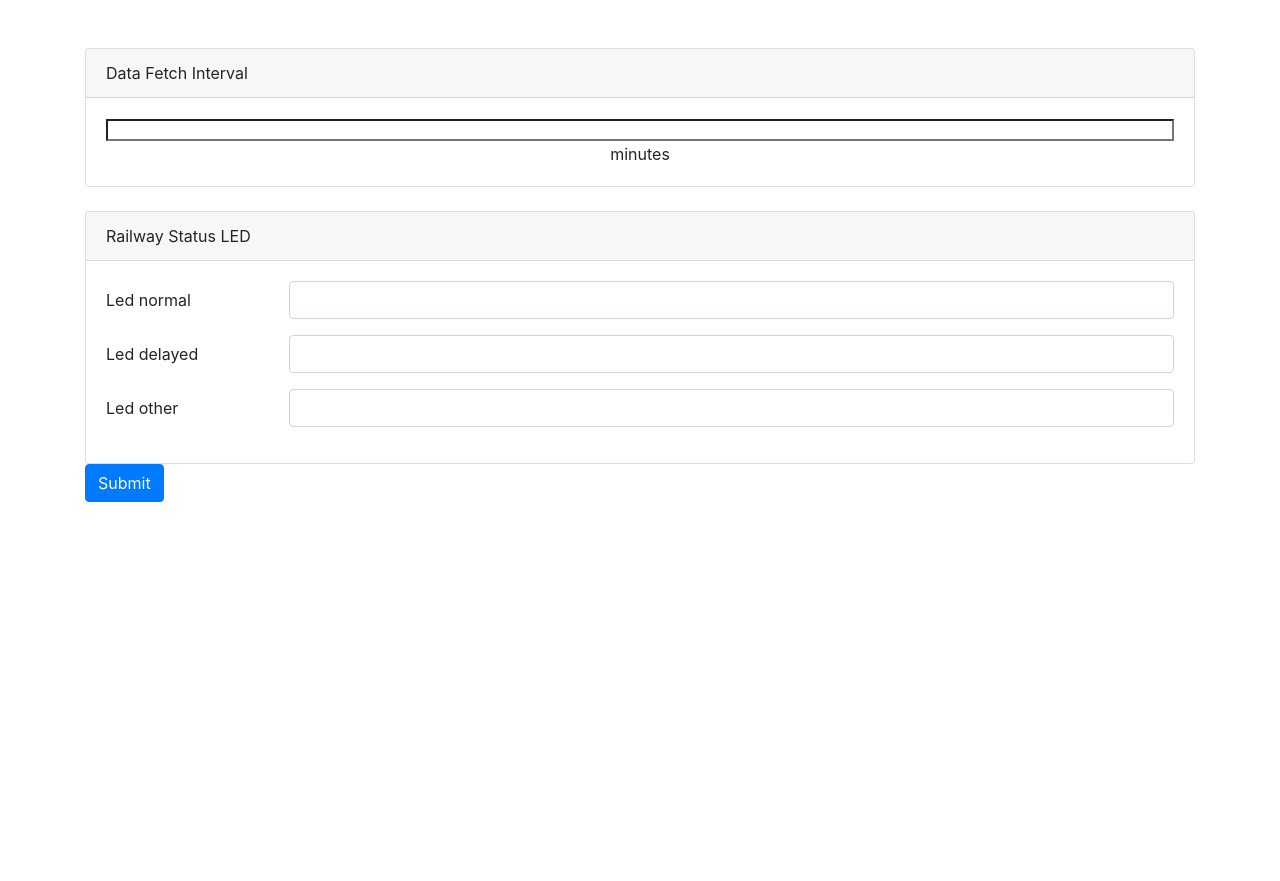
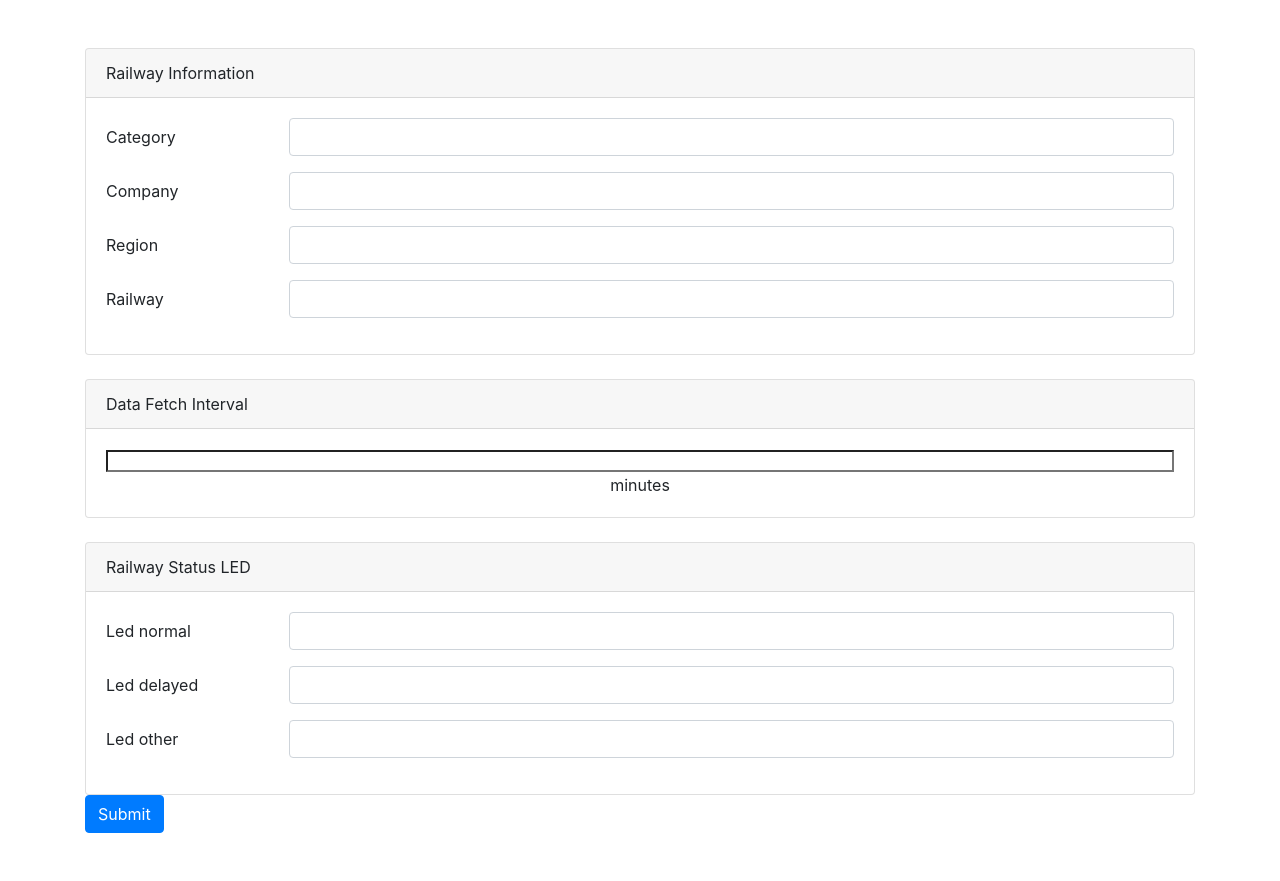
Before and after one commit to ichigozero/iot-py, a Python web app: template app/templates/settings/pydensha.html in a window 1280 px wide. Shown: the part 56-937 px from the top of the page. Before the commit the page ends 558 px from the top, so only its background shows below. Run offline with Jinja, Linux system fonts and the light colour scheme; the template is opened without the code that fills it: most values are stand-ins (such as "Sample title", 1, 10 or a date in 2020); form fields are guessed from the names that the template uses.

Commit message:
Show drop-down lists for railway infos

```diff
--- a/app/templates/settings/pydensha.html
+++ b/app/templates/settings/pydensha.html
@@ -8,6 +8,63 @@
     {{ flash() }}
     <form action="" method="post" novalidate>
       {{ form.hidden_tag() }}
+      <div class="card mt-4">
+        <div class="card-header">Railway Information</div>
+        <div class="card-body">
+          <div class="form-group row">
+            {{ form.category.label(class_="col-lg-2 col-form-label") }}
+            <div class="col-lg-10">
+              {% if not form.category.errors %}
+              {{ form.category(class_="form-control") }}
+              {% else %}
+              {{ form.category(class_="form-control is-invalid") }}
+              {% endif %}
+              {% for error in form.category.errors %}
+              <div class="invalid-feedback">{{ error }}</div>
+              {% endfor %}
+            </div>
+          </div>
+          <div class="form-group row">
+            {{ form.company.label(class_="col-lg-2 col-form-label") }}
+            <div class="col-lg-10">
+              {% if not form.company.errors %}
+              {{ form.company(class_="form-control") }}
+              {% else %}
+              {{ form.company(class_="form-control is-invalid") }}
+              {% endif %}
+              {% for error in form.company.errors %}
+              <div class="invalid-feedback">{{ error }}</div>
+              {% endfor %}
+            </div>
+          </div>
+          <div class="form-group row">
+            {{ form.region.label(class_="col-lg-2 col-form-label") }}
+            <div class="col-lg-10">
+              {% if not form.region.errors %}
+              {{ form.region(class_="form-control") }}
+              {% else %}
+              {{ form.region(class_="form-control is-invalid") }}
+              {% endif %}
+              {% for error in form.region.errors %}
+              <div class="invalid-feedback">{{ error }}</div>
+              {% endfor %}
+            </div>
+          </div>
+          <div class="form-group row">
+            {{ form.railway.label(class_="col-lg-2 col-form-label") }}
+            <div class="col-lg-10">
+              {% if not form.railway.errors %}
+              {{ form.railway(class_="form-control") }}
+              {% else %}
+              {{ form.railway(class_="form-control is-invalid") }}
+              {% endif %}
+              {% for error in form.railway.errors %}
+              <div class="invalid-feedback">{{ error }}</div>
+              {% endfor %}
+            </div>
+          </div>
+        </div>
+      </div>
       <div class="card mt-4">
         <div class="card-header">Data Fetch Interval</div>
         <div class="card-body text-center">
```
Also changed, not shown: app/settings/forms.py (+13 -1 lines), app/settings/views.py (+16 -1 lines), tests/conftest.py (+20 -0 lines), tests/functional/test_settings.py (+13 -3 lines).
